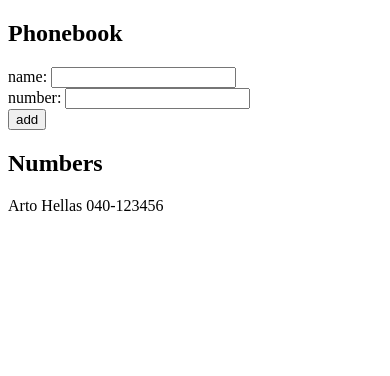
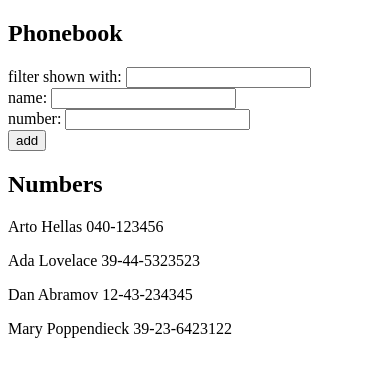
Before and after one commit to Gayathri-K15/part2full, a React (Vite) app in the folder phonebook/: page / in a window 390 px wide. Shown: the top 376 px of the page. Built offline with nearby package versions, Linux system fonts and the light colour scheme.

Commit message:
phone bk

```diff
--- a/phonebook/src/App.jsx
+++ b/phonebook/src/App.jsx
@@ -1,38 +1,71 @@
 import { useState } from 'react';
 
 const App = () => {
+  // Initial persons list with some entries
   const [persons, setPersons] = useState([
-    { name: 'Arto Hellas', number: '040-123456' },
+    { name: 'Arto Hellas', number: '040-123456', id: 1 },
+    { name: 'Ada Lovelace', number: '39-44-5323523', id: 2 },
+    { name: 'Dan Abramov', number: '12-43-234345', id: 3 },
+    { name: 'Mary Poppendieck', number: '39-23-6423122', id: 4 },
   ]);
-  const [newName, setNewName] = useState('');
-  const [newNumber, setNewNumber] = useState('');
 
+  const [newName, setNewName] = useState(''); // To store the new name input
+  const [newNumber, setNewNumber] = useState(''); // To store the new number input
+  const [searchTerm, setSearchTerm] = useState(''); // To store the search term
+
+  // Handle the change in the name input field
   const handleNameChange = (event) => {
-    setNewName(event.target.value); // Update the newName state with the input value
+    setNewName(event.target.value); // Update newName state
   };
 
+  // Handle the change in the number input field
   const handleNumberChange = (event) => {
-    setNewNumber(event.target.value); // Update the newNumber state with the input value
+    setNewNumber(event.target.value); // Update newNumber state
   };
 
+  // Handle search input change
+  const handleSearchChange = (event) => {
+    setSearchTerm(event.target.value.toLowerCase()); // Update searchTerm (make it lowercase for case-insensitive search)
+  };
+
+  // Handle form submission
   const handleSubmit = (event) => {
-    event.preventDefault();
+    event.preventDefault(); // Prevent page reload on form submit
 
     // Check if the name already exists in the phonebook
     if (persons.some((person) => person.name === newName)) {
-      alert(`${newName} is already added to phonebook`); // Show alert if name already exists
-      return; // Stop further processing if name is already added
+      alert(`${newName} is already added to phonebook`); // Alert if duplicate name
+      return; // Stop the function execution if name exists
     }
 
-    // If name doesn't exist, add new entry
-    setPersons([...persons, { name: newName, number: newNumber }]);
-    setNewName(''); // Clear the name input field
-    setNewNumber(''); // Clear the number input field
+    // If name doesn't exist, add new entry to the phonebook
+    const newPerson = {
+      name: newName,
+      number: newNumber,
+      id: persons.length + 1, // Assign a new id based on length of the array
+    };
+    setPersons([...persons, newPerson]); // Update persons state with the new person
+
+    // Clear the input fields after submission
+    setNewName('');
+    setNewNumber('');
   };
+
+  // Filter the persons list based on the search term (case-insensitive)
+  const filteredPersons = persons.filter((person) =>
+    person.name.toLowerCase().includes(searchTerm) // Compare names in a case-insensitive manner
+  );
 
   return (
     <div>
       <h2>Phonebook</h2>
+
+      {/* Search field */}
+      <div>
+        filter shown with: <input value={searchTerm} onChange={handleSearchChange} />
+      </div>
+
+      {/* Add person form */}
       <form onSubmit={handleSubmit}>
         <div>
           name: <input value={newName} onChange={handleNameChange} />
@@ -47,8 +80,11 @@
 
       <h2>Numbers</h2>
       <div>
-        {persons.map((person, index) => (
-          <p key={index}>{person.name} {person.number}</p>
+        {/* Display filtered persons */}
+        {filteredPersons.map((person) => (
+          <p key={person.id}>
+            {person.name} {person.number}
+          </p>
         ))}
       </div>
     </div>
```
